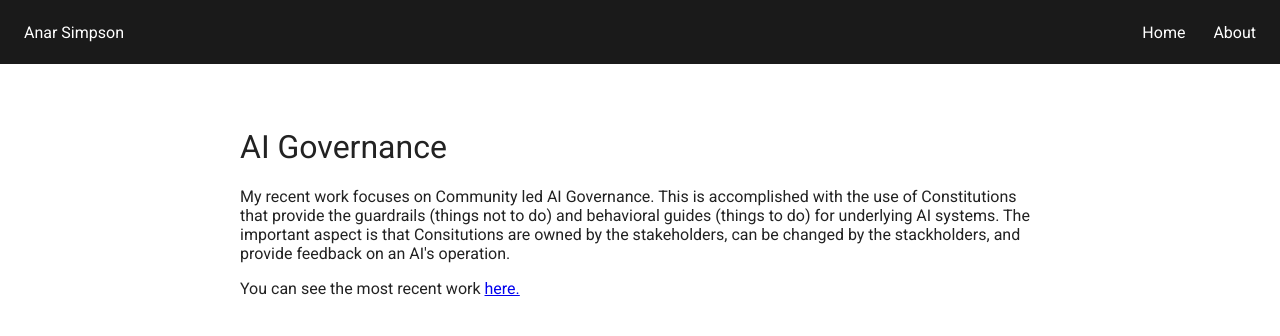
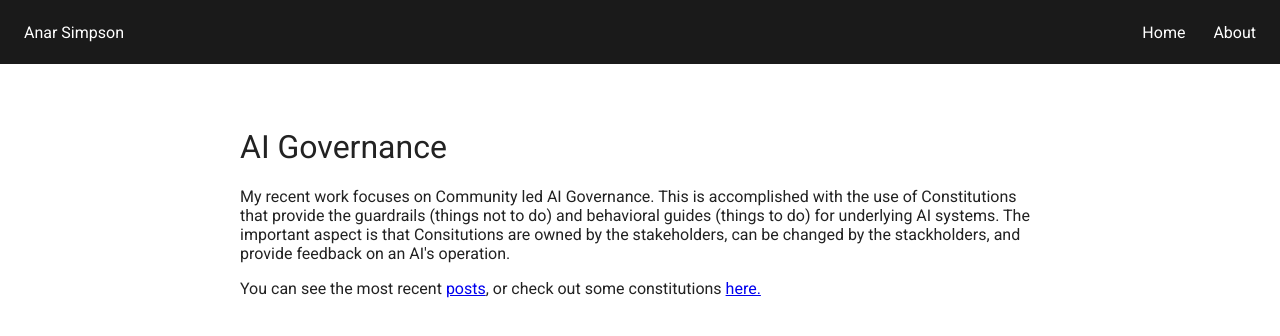
Before and after one commit to anarsimpson/anar, a plain HTML site: page ai-governance.html in a window 1280 px wide. Drawn offline with Linux system fonts and the light colour scheme.

Commit message:
Update ai-governance.html

```diff
--- a/ai-governance.html
+++ b/ai-governance.html
@@ -59,7 +59,7 @@
       the stackholders, and provide feedback on an AI's operation.
     </p>
     <p>
-      You can see the most recent work <a href="https://anarsimpson.github.io/orchestrate/index.html">here.</a>
+      You can see the most recent <a href="https://orchestrate.agency">posts</a>, or check out some constitutions <a href="https://anarsimpson.github.io/orchestrate/index.html">here.</a>
     </p>
   </main>
 </body>
```
